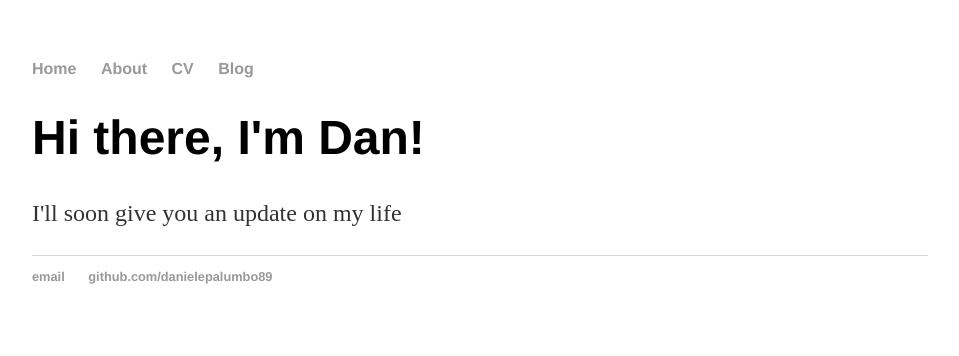
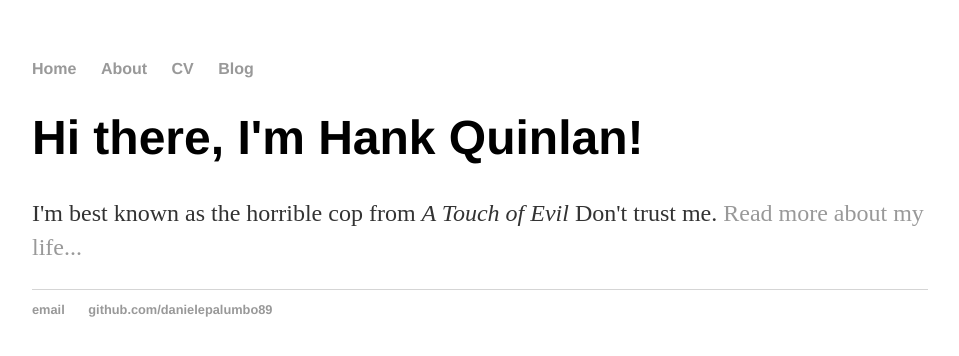
Before and after one commit to danielepalumbo89/danielepalumbo89.github.io, a Jekyll site: the page built from about/index.html, in a window 1280 px wide. Shown: the top 356 px of the page, without its empty margins (160-1119 px from the left). Built offline with Jekyll 4.4.1, drawn with Linux system fonts in a browser that asks for light colours.

Commit message:
Update index.html

```diff
--- a/about/index.html
+++ b/about/index.html
@@ -1,8 +1,8 @@
 ---
 layout: default
-title: About me, I'll write later
+title: Hank Quinlan, Horrible Cop
 ---
 <div class="blurb">
-	<h1>Hi there, I'm Dan!</h1>
-	<p>I'll soon give you an update on my life</p>
+	<h1>Hi there, I'm Hank Quinlan!</h1>
+	<p>I'm best known as the horrible cop from <em>A Touch of Evil</em> Don't trust me. <a href="/about">Read more about my life...</a></p>
 </div><!-- /.blurb -->
```
